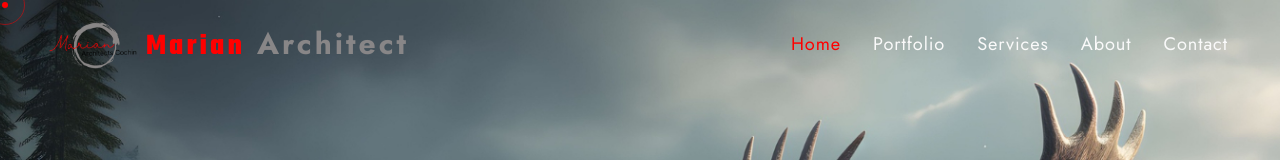
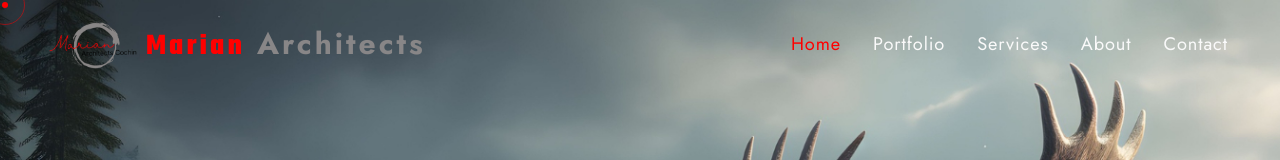
Before and after one commit to ponnu9841/marian-architect, a Next.js app: page / in a window 1280 px wide. Shown: the top 160 px of the page. Built offline with nearby package versions, Linux system fonts and the light colour scheme.

Commit message:
Changes logo text

```diff
--- a/src/components/layout/logo-text.tsx
+++ b/src/components/layout/logo-text.tsx
@@ -6,7 +6,7 @@ export default function LogoText() {
 		<div
 			className={`text-primary text-3xl tracking-widest font-bold ${teko.className}`}
 		>
-			Marian<span className="text-secondary">{" "}Architect</span>
+			Marian<span className="text-secondary">{" "}Architects</span>
 		</div>
 	);
 }
```
